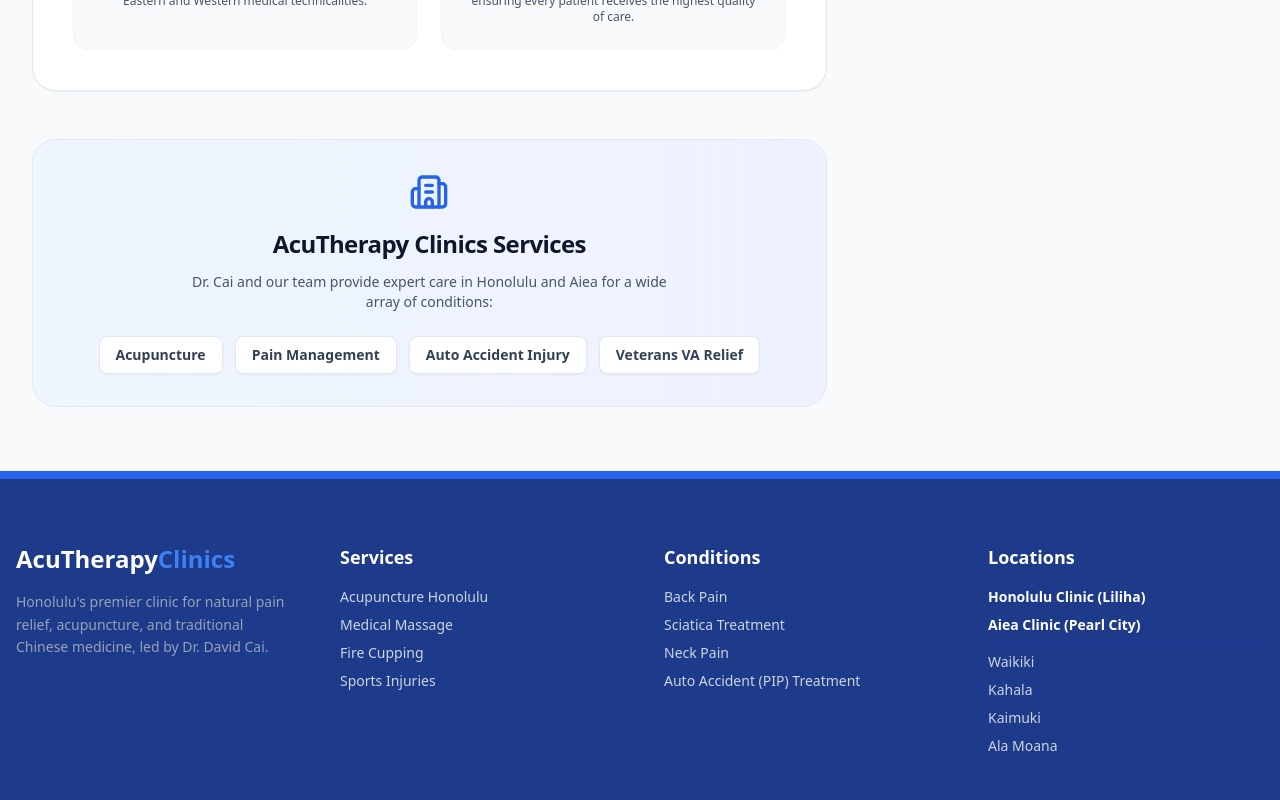
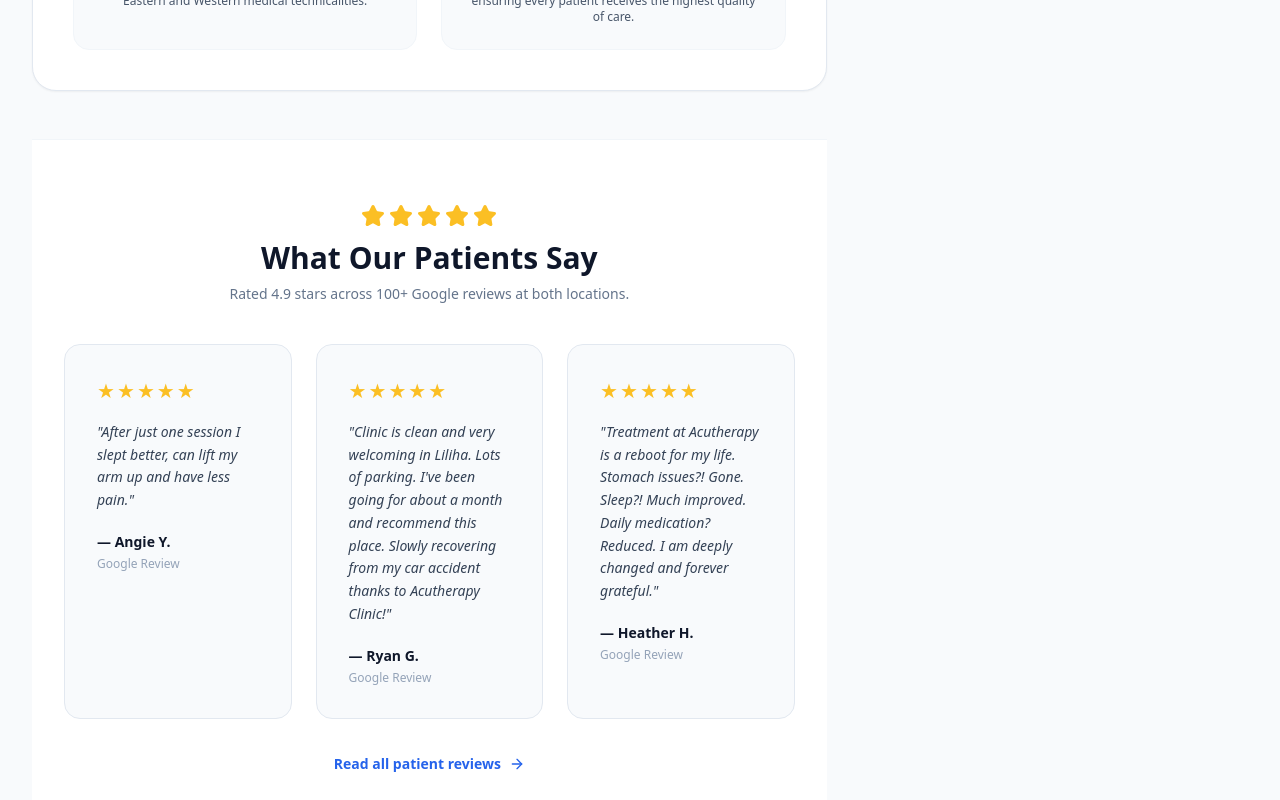
Before and after one commit to acutherapy/acutherapy-web-v2, a React (Vite) app: page /dr-david-cai-honolulu-acupuncturist in a window 1280 px wide. Shown: the part 3720-4520 px from the top of the page. Built offline with nearby package versions, Linux system fonts and the light colour scheme.

Commit message:
feat(reviews): add PatientReviewsSection to About page

```diff
--- a/src/pages/AboutDrDavidCaiPage.tsx
+++ b/src/pages/AboutDrDavidCaiPage.tsx
@@ -1,5 +1,6 @@
 import { Helmet } from 'react-helmet-async';
 import { Award, GraduationCap, Building2, HeartPulse, CheckCircle2, Newspaper, ShieldCheck, Stethoscope, Calendar, PhoneCall, MapPin } from 'lucide-react';
+import PatientReviewsSection from "@/components/PatientReviewsSection";
 import { Link } from 'react-router-dom';
 import { Button } from '@/components/ui/button';
 import { Card, CardContent } from "@/components/ui/card";
@@ -291,6 +292,8 @@ export default function AboutDrDavidCaiPage() {
                             </div>
                         </div>
 
+                        <PatientReviewsSection />
+
                         {/* Additional Links Block */}
                         <div className="bg-gradient-to-r from-blue-50 to-indigo-50 border border-blue-100 p-8 rounded-3xl text-center">
                             <Building2 className="mx-auto h-10 w-10 text-blue-600 mb-4" />
```
